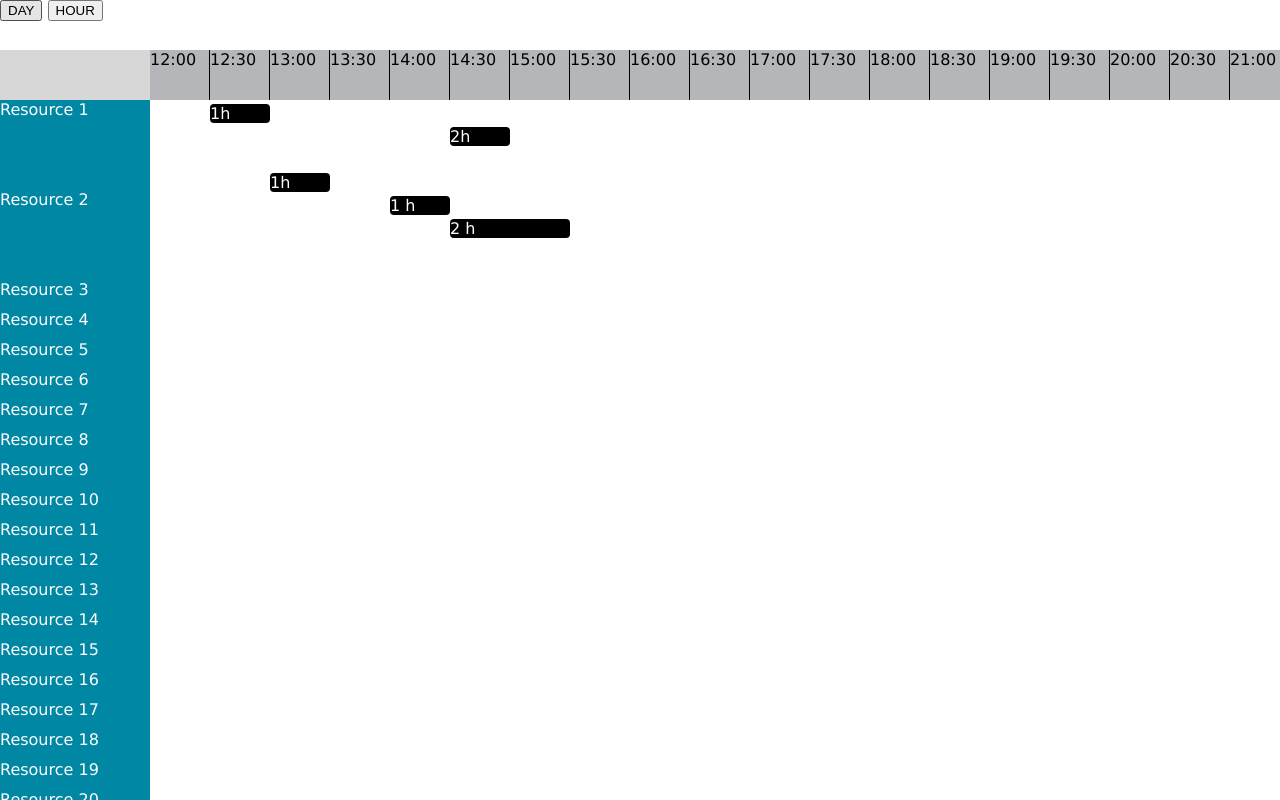
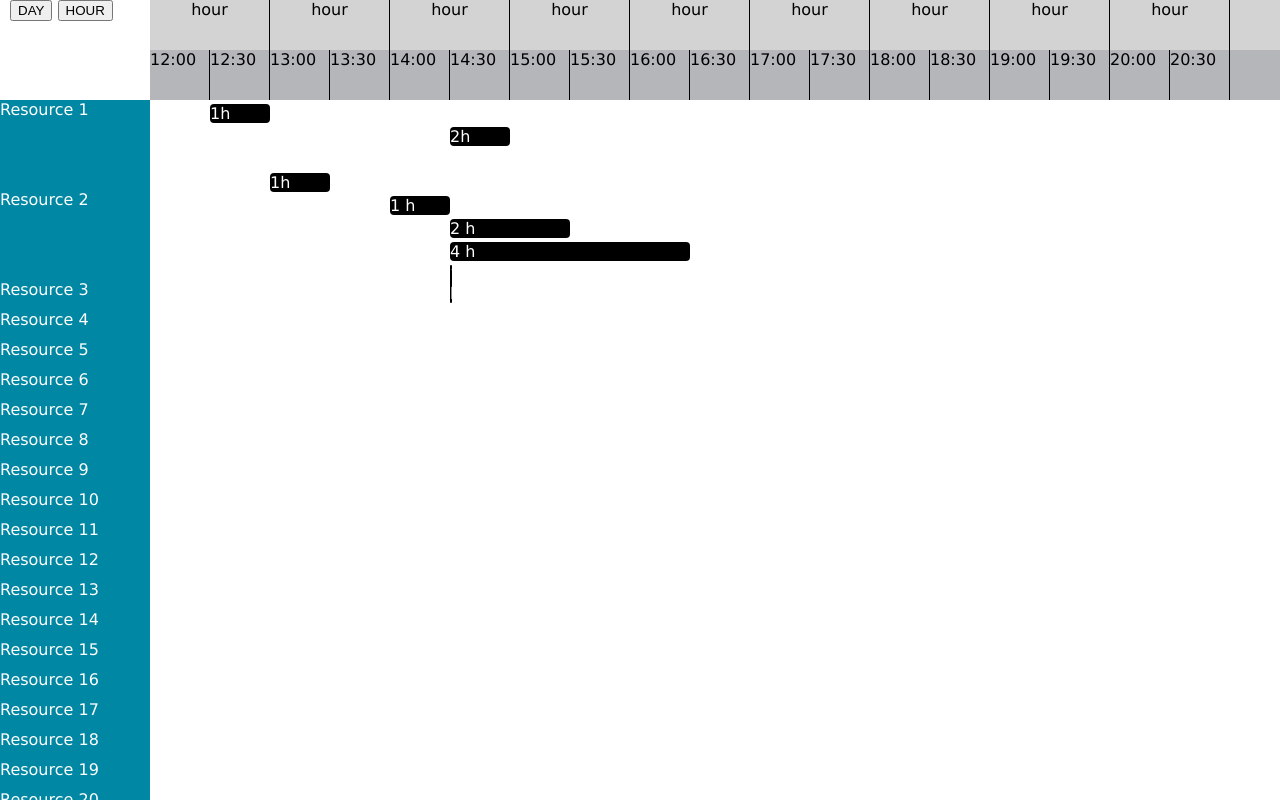
Before and after one commit to lotny/sgantt, a plain HTML site: page index.html in a window 1280 px wide. Both pictures are taken after a click on the button "HOUR". Drawn offline with Linux system fonts and the light colour scheme.

Commit message:
adjusting rendering activities in scale

```diff
--- a/data.js
+++ b/data.js
@@ -114,6 +114,16 @@ chartData =
             name: "2 h ",
             actualStart: new Date("December 1, 2019 16:30:00"),
             actualEnd: new Date("December 1, 2019 18:30:00"),
+        },{
+            id: "3",
+            name: "4 h ",
+            actualStart: new Date("December 1, 2019 16:30:00"),
+            actualEnd: new Date("December 1, 2019 20:30:00"),
+        },{
+            id: "3",
+            name: "12 h ",
+            actualStart: new Date("December 1, 2019 16:30:00"),
+            actualEnd: new Date("December 2, 2019 16:30:00"),
         }
         ]
     },
--- a/index.html
+++ b/index.html
@@ -18,13 +18,13 @@
 
 
         <div class="panel-right" style="overflow:hidden">
-            <div style="position:fixed;height:50px">
+            <div style="padding:0 0 0 10px ;width:150px;background-color:white;position:fixed;height:100px">
                 <button onclick="chart.setScale('day')">DAY</button>
                 <button onclick="chart.setScale('hour')">HOUR</button>
             </div>
-            <div style="top:50px;width:150px;height:50px;opacity:0.9;position:fixed;background-color:lightgrey;"> </div>
-            <div style="left:150px;position:fixed;display:flex" class="timeline-top"></div>
-            <div style="top:50px;left:150px;position:fixed;display:flex" class="timeline"></div>
+
+            <div style="left:150px;position:fixed;" class="timeline-top"></div>
+            <div style="top:50px;left:150px;position:fixed;" class="timeline"></div>
             <div style="top:100px; position:absolute" class="activities"></div>
 
         </div>
--- a/simple_gantt.css
+++ b/simple_gantt.css
@@ -49,9 +49,30 @@ body {
     z-index:5;
     height: 50px;
     background-color:#B4B6BA;
+    overflow-x:hidden;
+    overflow-y:hidden;
+
 }
-.time-cell {
+.timeline-top {
+    z-index:5;
+    height:50px;
+
+    background-color:lightgrey;
+    overflow-x:hidden;
+    overflow-y:hidden;
+}
+
+.time-cell, .time-cell-top {
+    display:inline-block;
     border-style:solid;
     border-color:black;
-    border-width:0 1px 0 0
+    border-width:0 1px 0 0;
+    height:50px;
 }
+
+.time-cell-top {
+    height: 50px;
+    text-align: center;
+    text-align:middle;
+    background-color: lightgrey;
+}
--- a/simple_gantt.js
+++ b/simple_gantt.js
@@ -32,6 +32,8 @@ var chart = (function(){
         //destroyActivities();
         destroyTimeLine();
         drawTimeLine();
+        destroyResources();
+        drawResources();
     }
 
     get = function(){
@@ -64,15 +66,24 @@ var chart = (function(){
         // time of the first cell
         let cellTime = sDate; //new Date("December 1, 2019, 12:30:00");
 
-
-
         for (var x = 0; x < steps; x++)
         {
             let hours = ("0" + cellTime.getHours()).slice(-2);
             let minutes = ("0" + cellTime.getMinutes()).slice(-2);
             drawTimeCell(hours + ":" + minutes);
+            if (x % 2 == 0){
+                drawParentTimeCell();
+            }
             cellTime = new Date(cellTime.getTime() + timeInCell);
         }
+
+    }
+
+    destroyResources = function(){
+        var activitiesNode = document.getElementsByClassName("activities")[0];
+        activitiesNode.innerHTML = "";
+        var panelLeftNode = document.getElementsByClassName("panel-left")[0];
+        panelLeftNode.innerHTML = "";
 
     }
 
@@ -106,6 +117,8 @@ var chart = (function(){
     destroyTimeLine = function(){
         var timeline = document.getElementsByClassName("timeline")[0];
         timeline.innerHTML = "";
+        var parentTimeline = document.getElementsByClassName("timeline-top")[0];
+        parentTimeline.innerHTML = "";
     }
 
     drawActivities = function(activities){
@@ -120,7 +133,18 @@ var chart = (function(){
         var actEnd = new Date(activity.actualEnd);
         var margin =  leftMargin + (1 + actStart.getHours() - startDate.getHours()) * cellWidth;
 
-        var width  = cellWidth * (actEnd.getHours() - actStart.getHours());
+        var width = 1;
+        if ( timeInCell == 432e5){
+            width  =  cellWidth * (actEnd.getDate() - actStart.getDate());
+
+        } else {
+
+            width  = cellWidth * new Date(actEnd - actStart).getHours();
+        }
+        if (width < 1){
+            width = 2;
+        }
+
         activityEl.setAttribute("style", "width:" + width + "px;margin-left:" + margin);
         activityEl.setAttribute("class", "row-activity");
         activityEl.innerText = activity.name;
@@ -129,10 +153,27 @@ var chart = (function(){
     }
 
 
+    drawParentTimeCell = function(){
+
+        let innerText = "";
+        if (timeInCell == 18e5){
+            innerText = "hour";
+        } else {
+            innerText = "day";
+        }
+
+        let width = (cellWidth * 2) - 1;
+        var cell = document.createElement("div");
+        cell.setAttribute("style", "width:" + width);
+        cell.setAttribute("class", "time-cell-top");
+        cell.innerText = innerText;
+        document.getElementsByClassName("timeline-top")[0].appendChild(cell);
+    }
+
     drawTimeCell = function(timeText){
         let width = 59;
         var cell = document.createElement("div");
-        cell.setAttribute("style", "width:" + width);
+        cell.setAttribute("style", "width:" + width + "px");
         cell.setAttribute("class", "time-cell");
         cell.innerText = timeText;
         document.getElementsByClassName("timeline")[0].appendChild(cell);
```
